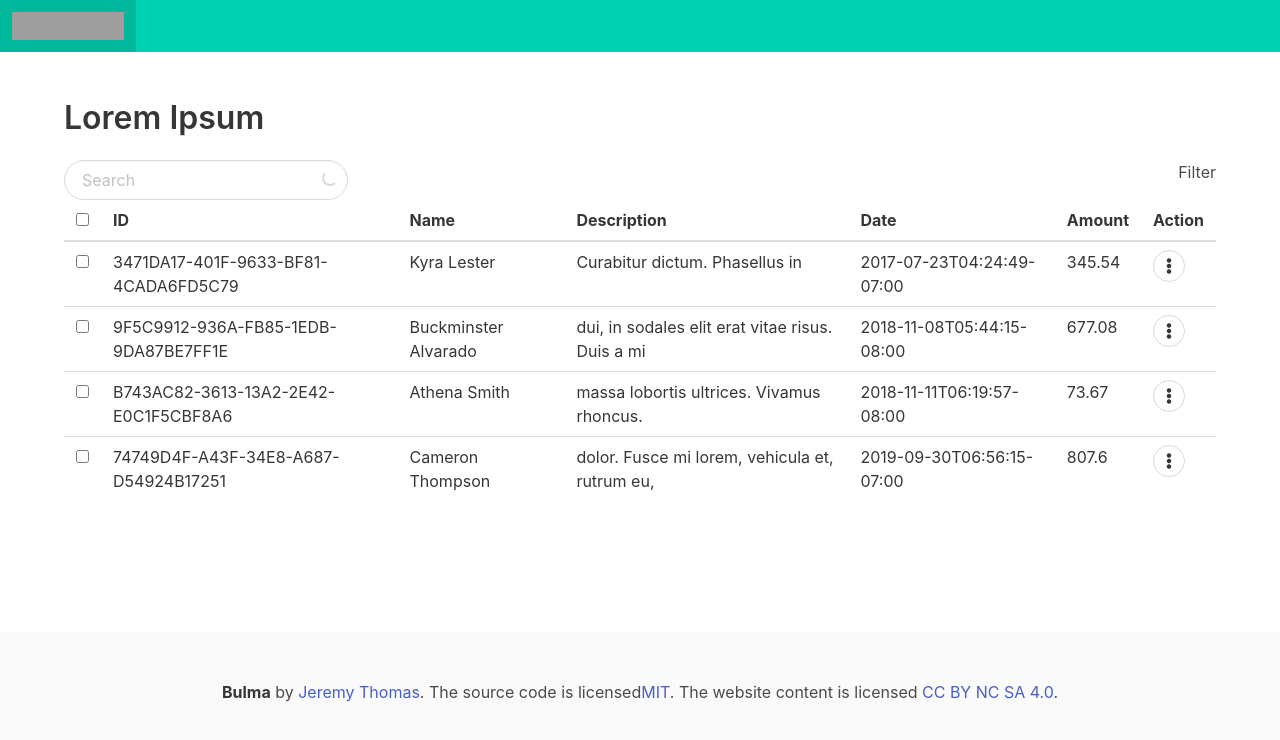
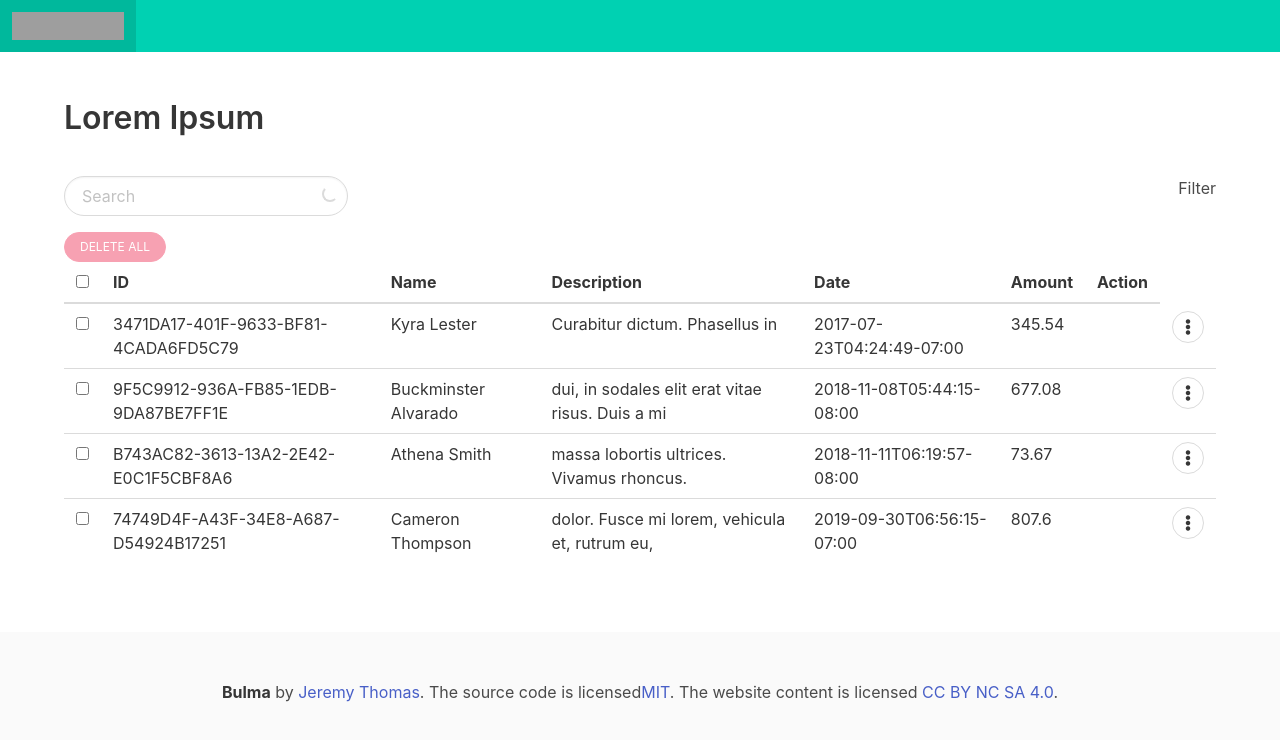
Before and after one commit to go-diego/ariadne, a React (Create React App) app: page /home in a window 1280 px wide. Shown: the top 740 px of the page. Built offline with nearby package versions, Linux system fonts and the light colour scheme; grey boxes are pictures that could not be loaded.

Commit message:
feature: implement row selection

```diff
--- a/package.json
+++ b/package.json
@@ -7,8 +7,7 @@
         "react": "^16.6.3",
         "react-dom": "^16.6.3",
         "react-router-dom": "^4.3.1",
-        "react-scripts": "2.1.1",
-        "release-it": "^7.6.3"
+        "react-scripts": "2.1.1"
     },
     "devDependencies": {
         "eslint-config-airbnb": "^17.1.0",
--- a/src/components/DataTable/Header.js
+++ b/src/components/DataTable/Header.js
@@ -4,13 +4,20 @@ import Filter from "./Filter";
 
 export default class Header extends React.Component {
     render() {
-        const {title, query, onSearchChange} = this.props;
+        const {title, query, onSearchChange, multiSelected} = this.props;
         return (
             <div>
                 <h1 className="title">{title}</h1>
-                <div style={{display: "flex", justifyContent: "space-between"}}>
+                <div style={{display: "flex", justifyContent: "space-between", padding: "16px 0"}}>
                     <Search onChange={onSearchChange} value={query} />
                     <Filter />
+                </div>
+                <div>
+                    <a
+                        disabled={!multiSelected ? true : false}
+                        className="button is-small is-danger is-rounded">
+                        DELETE ALL
+                    </a>
                 </div>
             </div>
         );
--- a/src/components/DataTable/_index.js
+++ b/src/components/DataTable/_index.js
@@ -9,13 +9,15 @@ import CellHeading from "./CellHeading";
 
 export default class DataTable extends React.Component {
     state = {
-        originalData: this.props.data,
+        originalData: this.props.data.map(datum => {
+            datum.isSelected = false;
+            return datum;
+        }),
         filteredData: [],
         searchQuery: "",
-        activeActionMenu: ""
+        activeActionMenu: "",
+        multiSelected: false
     };
-
-    componentDidMount() {}
 
     handleSearch = searchQuery => {
         this.setState({searchQuery});
@@ -42,19 +44,58 @@ export default class DataTable extends React.Component {
         this.setState({activeActionMenu});
     };
 
+    handleCheck = (check, event) => {
+        const originalData = this.state.originalData.map(o => {
+            return {...o};
+        });
+        let multiSelected = false;
+
+        if (check === "MASTER") {
+            originalData.forEach(datum => {
+                datum.isSelected = event.target.checked;
+            });
+        } else {
+            originalData.forEach(datum => {
+                if (datum.ID === check) {
+                    datum.isSelected = event.target.checked;
+                }
+            });
+        }
+
+        if (originalData.filter(datum => datum.isSelected).length > 1) {
+            multiSelected = true;
+        }
+
+        this.setState({originalData, multiSelected});
+    };
+
     render() {
-        const {searchQuery, filteredData, activeActionMenu} = this.state;
-        const {title, header, data} = this.props;
+        const {
+            searchQuery,
+            filteredData,
+            activeActionMenu,
+            originalData,
+            multiSelected
+        } = this.state;
+        const {title, header} = this.props;
 
-        const activeData = searchQuery ? filteredData : data;
+        const activeData = searchQuery ? filteredData : originalData;
         return (
             <div>
-                <Header query={searchQuery} onSearchChange={this.handleSearch} title={title} />
+                <Header
+                    multiSelected={multiSelected}
+                    query={searchQuery}
+                    onSearchChange={this.handleSearch}
+                    title={title}
+                />
                 <Table>
                     <Head>
                         <Row>
                             <CellHeading>
-                                <input type="checkbox" />
+                                <input
+                                    onChange={event => this.handleCheck("MASTER", event)}
+                                    type="checkbox"
+                                />
                             </CellHeading>
                             {header.map((cell, i) => (
                                 <CellHeading key={i}>{cell.label}</CellHeading>
@@ -66,7 +107,11 @@ export default class DataTable extends React.Component {
                             return (
                                 <Row key={datum.ID}>
                                     <Cell>
-                                        <input type="checkbox" />
+                                        <input
+                                            checked={datum.isSelected}
+                                            onChange={event => this.handleCheck(datum.ID, event)}
+                                            type="checkbox"
+                                        />
                                     </Cell>
                                     {Object.values(datum).map((value, i) => (
                                         <Cell key={i}>{value}</Cell>
```
